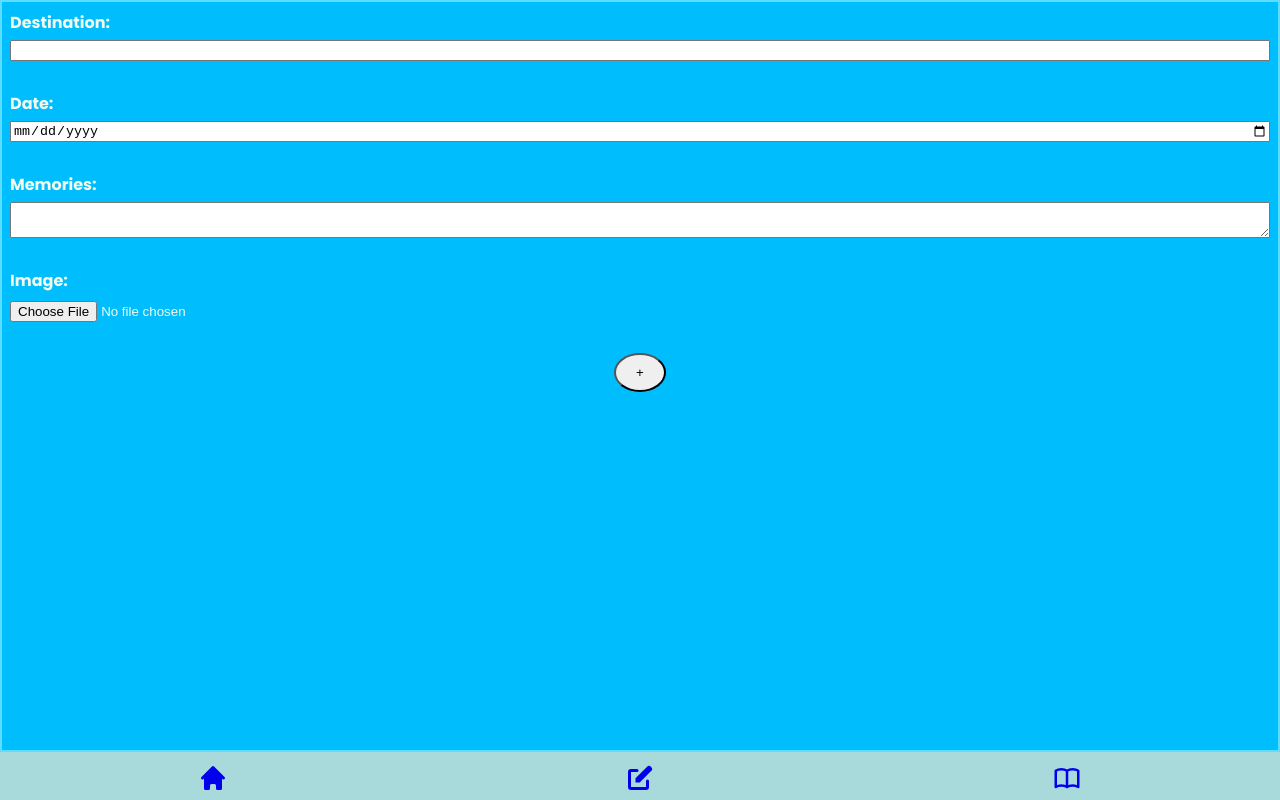
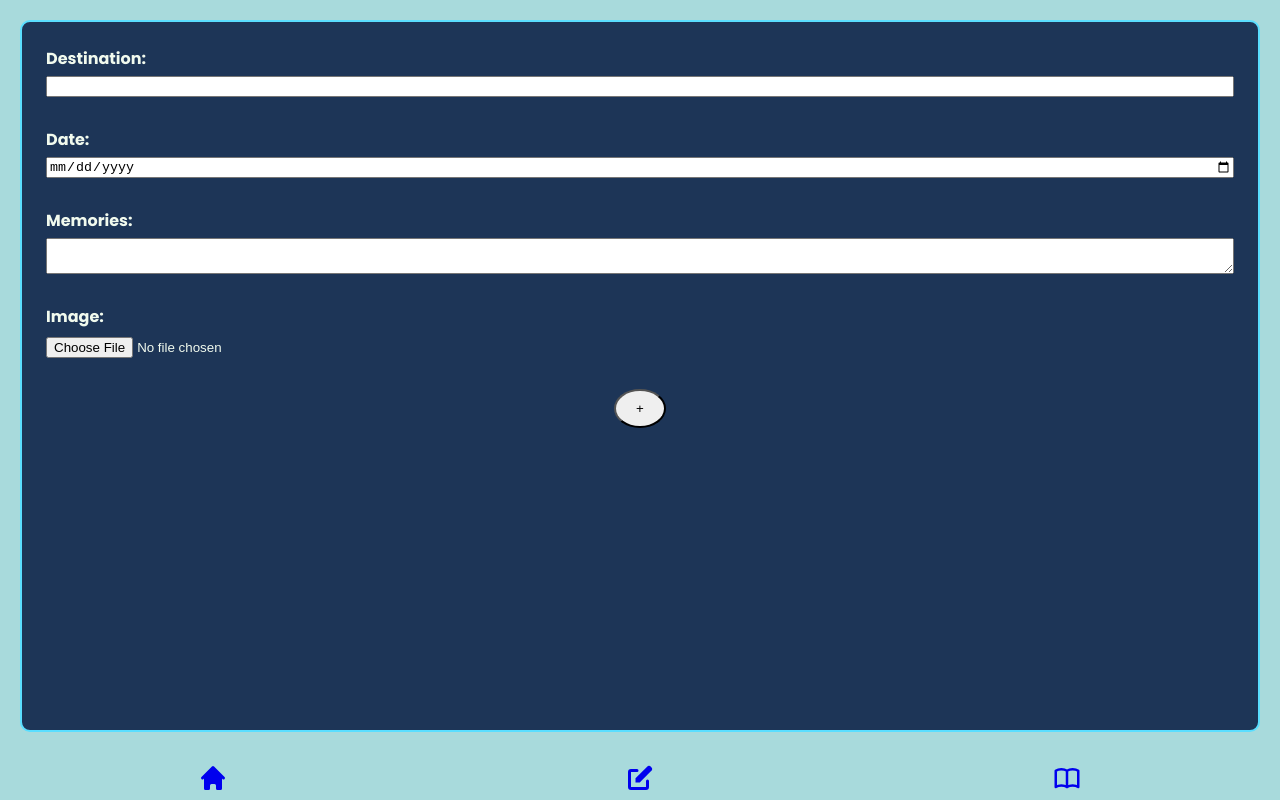
Before and after one commit to WaliedWeb/capstone-project, a React (Vite) app: page /addMemories in a window 1280 px wide. Built offline with nearby package versions, Linux system fonts and the light colour scheme.

Commit message:
fixing DiaryInput style

```diff
--- a/src/app/components/DiaryInput/DiaryInput.tsx
+++ b/src/app/components/DiaryInput/DiaryInput.tsx
@@ -60,12 +60,14 @@ export default function DiaryInput({ onSubmit }: DiaryInputProps): JSX.Element {
 
 const FormBody = styled.article`
   border: 2px solid #5adeff;
+  border-radius: 10px;
   display: flex;
   flex-direction: column;
   gap: 0.5rem;
-  padding: 0.5rem;
+  padding: 1.5rem;
+  margin: 20px;
   font-weight: 700;
-  background-color: #00bdfe;
+  background-color: var(--card-bg-dark);
 `;
 
 const Form = styled.form`
```
